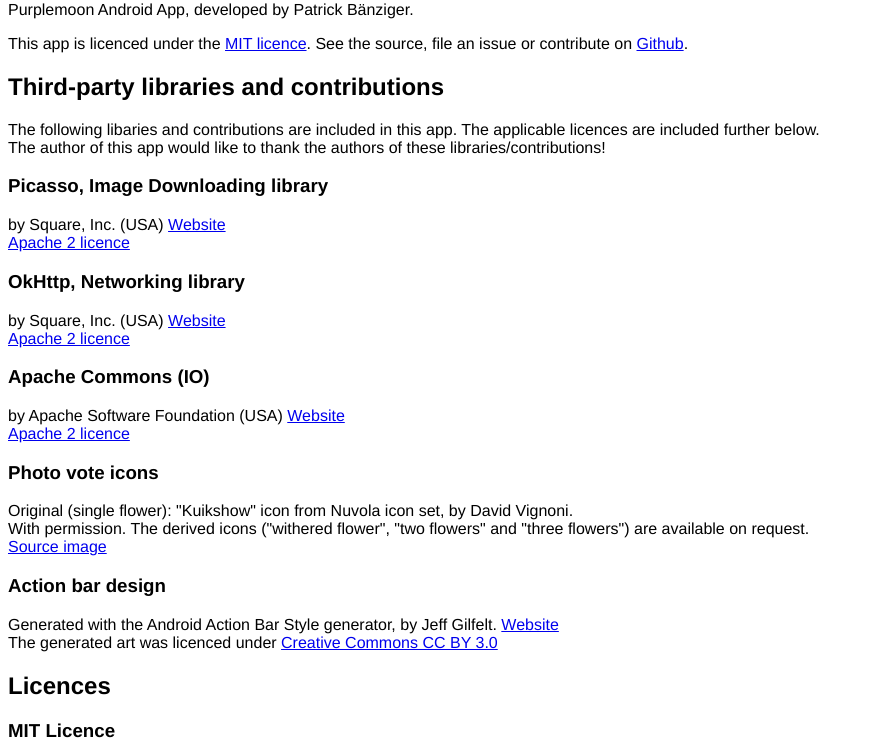
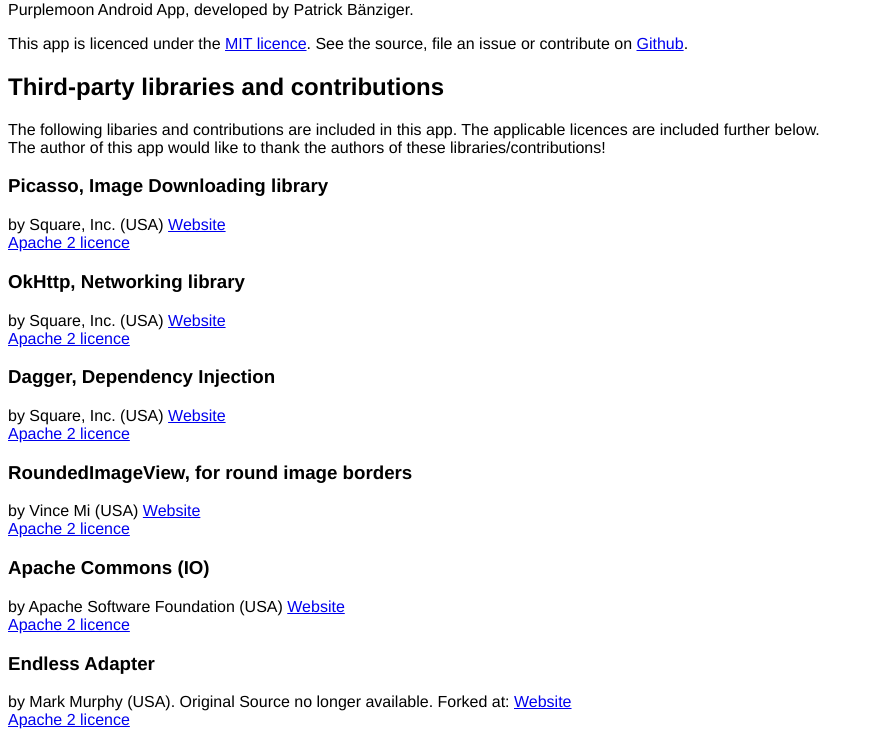
Before and after one commit to padyx/purplemoon-android, a plain HTML site: page purpleSky/src/main/assets/licence.html in a window 1280 px wide. Shown: the part 79-819 px from the top of the page, without its empty margins (0-874 px from the left). Drawn offline with Linux system fonts and the light colour scheme.

Commit message:
Update licence and readme to mention EndlessAdapter (by commonsware)

```diff
--- a/purpleSky/src/main/assets/licence.html
+++ b/purpleSky/src/main/assets/licence.html
@@ -24,8 +24,21 @@ by Square, Inc. (USA) <a href="http://square.github.io/picasso/">Website</a><br/
 by Square, Inc. (USA) <a href="http://square.github.io/okhttp/">Website</a><br/>
 <a href="#licence-apache2">Apache 2 licence</a>
 
+<h3>Dagger, Dependency Injection</h3>
+by Square, Inc. (USA) <a href="http://square.github.io/dagger/">Website</a><br/>
+<a href="#licence-apache2">Apache 2 licence</a>
+
+<h3>RoundedImageView, for round image borders</h3>
+by Vince Mi (USA) <a href="https://github.com/vinc3m1/RoundedImageView">Website</a><br/>
+<a href="#licence-apache2">Apache 2 licence</a>
+
 <h3>Apache Commons (IO)</h3>
 by Apache Software Foundation (USA) <a href="http://commons.apache.org/proper/commons-io/">Website</a><br/>
+<a href="#licence-apache2">Apache 2 licence</a>
+
+<h3>Endless Adapter</h3>
+by Mark Murphy (USA). Original Source no longer available. Forked at: <a
+        href="https://github.com/padyx/cwac-endless">Website</a><br/>
 <a href="#licence-apache2">Apache 2 licence</a>
 
 <h3>Photo vote icons</h3>
```
Also changed, not shown: 1 other file.
